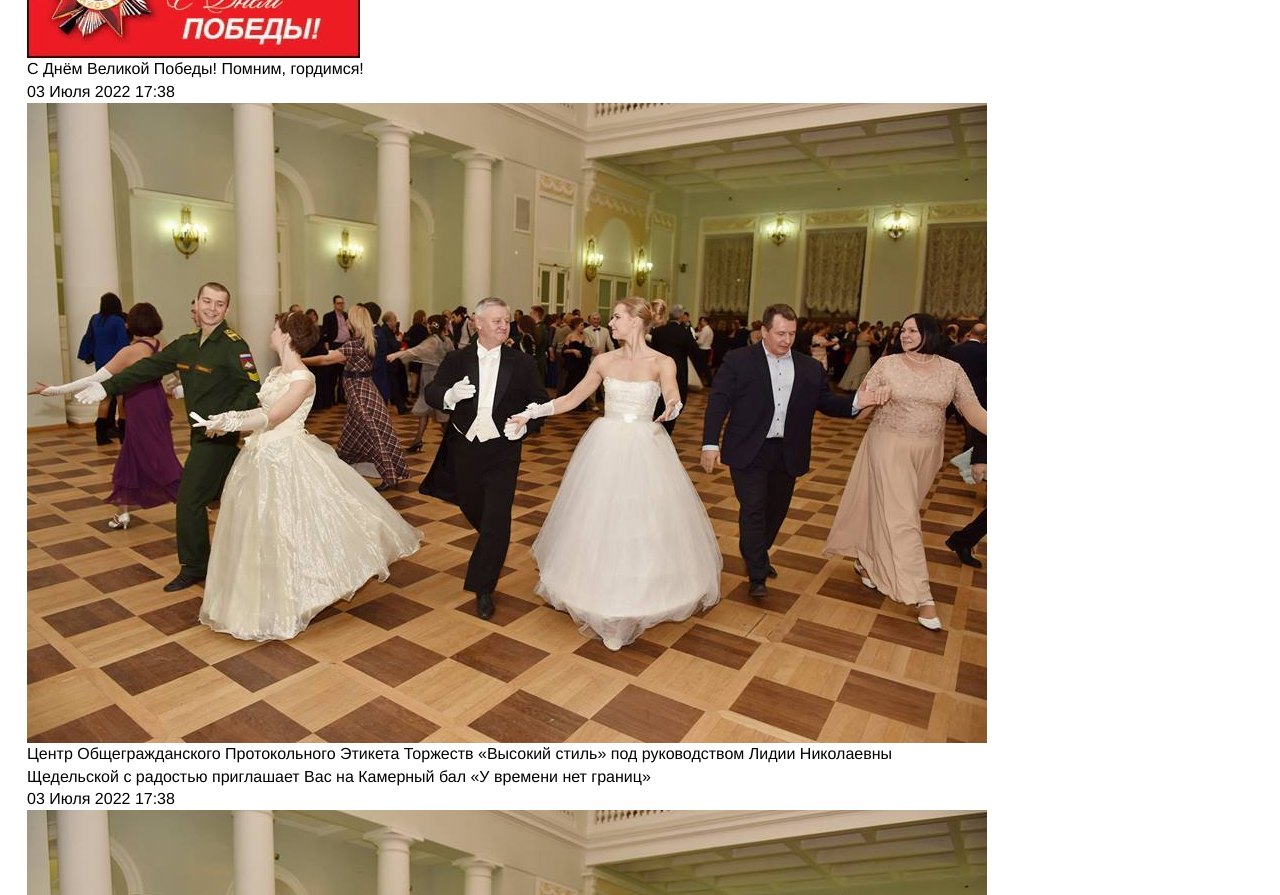
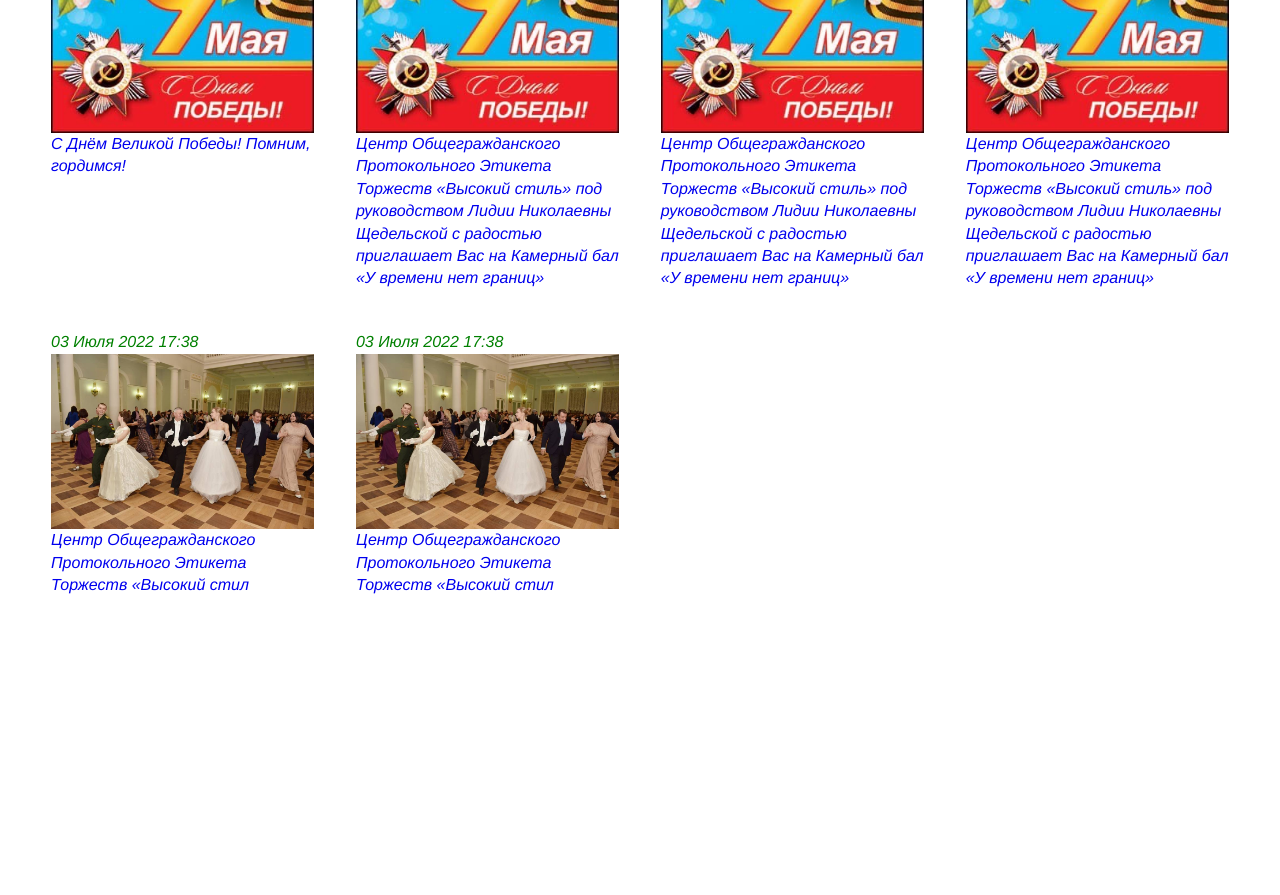
Before and after one commit to el-hombre0/el-hombre0.github.io, a plain HTML site: page index.html in a window 1280 px wide. Shown: the part 1420-2315 px from the top of the page. Drawn offline with Linux system fonts and the light colour scheme.

Commit message:
Added static news panel and ajusted the design

```diff
--- a/CSS/simple-adaptive-slider.css
+++ b/CSS/simple-adaptive-slider.css
@@ -1,14 +1,8 @@
-/**
-  * SimpleAdaptiveSlider by Itchief v2.0.0 (https://github.com/itchief/ui-components/tree/master/simple-adaptive-slider)
-  * Copyright 2020 - 2021 Alexander Maltsev
-  * Licensed under MIT (https://github.com/itchief/ui-components/blob/master/LICENSE)
-  */
-
 /* стили для корневого элемента слайдера */
 .itcss {
   position: relative;
   overflow: hidden;
-    max-width: 600px;
+  max-width: 800px;
   margin: 2em auto;
 }
 
@@ -73,7 +67,7 @@
 }
 
 .itcss__control::before {
-    content: '';
+  content: "";
   display: inline-block;
   width: 20px;
   height: 20px;
--- a/CSS/style.css
+++ b/CSS/style.css
@@ -1,4 +1,14 @@
 @import "null-style.css";
+
+/* Плавная прокрутка всего документа */
+html {
+  scroll-behavior: smooth;
+}
+@media screen and (prefers-reduced-motion: reduce) {
+  html {
+    scroll-behavior: auto;
+  }
+}
 
 body {
   font-family: Arial;
@@ -50,7 +60,7 @@ body {
   color: #fff;
   padding-bottom: 1em;
 }
-.header__phone-number p{
+.header__phone-number p {
   font-size: 1.5em;
 }
 .header__phone-number p a {
@@ -68,7 +78,7 @@ body {
   justify-content: space-between;
   padding: 1.5em;
 }
-.menu__list .menu__item:hover{
+.menu__list .menu__item:hover {
   text-decoration: underline;
 }
 .menu__item {
@@ -165,13 +175,33 @@ span.sim-dot {
 }
 
 /* Новости */
-#news .news-wrapper{
+.news-wrapper {
   display: grid;
-  justify-content: space-between;
   grid-template-columns: 1fr 1fr 1fr 1fr;
+  grid-template-rows: 1fr 1fr;
+  grid-gap: 2vw;
+  margin: 1em;
 }
-#news .news-wrapper .news-plate{
+.news-wrapper > .news-plate {
+  padding: 0.5em;
+  color: green;
+  font-style: italic;
+}
 
+.news-image {
+  object-fit: cover;
+  width: 100%;
+  max-height: 100%;
+}
+
+.news-image:hover {
+  opacity: 0.7;
+}
+.news-text {
+  color: inherit;
+}
+.news-text:hover {
+  text-decoration: underline;
 }
 .main h2 {
   font-size: 24px;
@@ -179,7 +209,6 @@ span.sim-dot {
   text-transform: uppercase;
   color: #495931;
   text-align: center;
-  /* display: inline-block; */
   border-bottom: 3px solid #403e22e9;
 }
 #about {
@@ -202,7 +231,7 @@ span.sim-dot {
 }
 .footer__row {
   display: flex;
-  height: 300px;
+  height: 21em;
   justify-content: space-between;
   color: #ffff;
 }
@@ -211,6 +240,10 @@ span.sim-dot {
   font-size: 1.5em;
 }
 .footer__social {
+  padding-top: 1em;
+}
+.footer__social .social {
+  margin: 1em;
 }
 
 @import url(https://maxcdn.bootstrapcdn.com/font-awesome/4.7.0/css/font-awesome.min.css);
@@ -242,8 +275,16 @@ span.sim-dot {
 .footer__address {
   padding-top: 1em;
 }
+.footer__address p {
+  margin: 0.5em 0;
+  font-size: 20px;
+}
 .footer__contacts {
   padding-top: 1em;
+}
+.footer__contacts p {
+  margin: 0.5em 0;
+  font-size: 20px;
 }
 .footer__contacts p a {
   color: inherit;
--- a/index.html
+++ b/index.html
@@ -163,51 +163,101 @@
             <article id="news">
               <h2>Новости</h2>
               <div class="news-wrapper">
-
                 <div class="news-plate">
                   <div class="pub-date">
                     <p>01 Июля 2022 17:38</p>
                   </div>
-                  <a href="#"><img src="images/news/news1.jpg" alt="" /></a>
+                  <a href="#"
+                    ><img src="images/news/news1.jpg" class="news-image" alt=""
+                  /></a>
                   <div class="news-text">
-                    <p>
-                    С Днём Великой Победы! Помним, гордимся!
-                  </p>
+                    <a href="#"
+                      ><p>С Днём Великой Победы! Помним, гордимся!</p></a
+                    >
+                  </div>
                 </div>
 
                 <div class="news-plate">
                   <div class="pub-date">
                     <p>03 Июля 2022 17:38</p>
                   </div>
-                  <a href="#"><img src="images/news/news2.jpg" alt="" /></a>
+                  <a href="#"
+                    ><img src="images/news/news1.jpg" class="news-image" alt=""
+                  /></a>
                   <div class="news-text">
-                    <p>
-                      Центр Общегражданского Протокольного Этикета Торжеств «Высокий стиль» под руководством Лидии Николаевны Щедельской с радостью приглашает Вас на Камерный бал «У времени нет границ»
-                  </p>
+                    <a href="#"
+                      ><p>
+                        Центр Общегражданского Протокольного Этикета Торжеств
+                        «Высокий стиль» под руководством Лидии Николаевны
+                        Щедельской с радостью приглашает Вас на Камерный бал «У
+                        времени нет границ»
+                      </p></a
+                    >
+                  </div>
                 </div>
 
                 <div class="news-plate">
                   <div class="pub-date">
                     <p>03 Июля 2022 17:38</p>
                   </div>
-                  <a href="#"><img src="images/news/news2.jpg" alt="" /></a>
+                  <img src="images/news/news1.jpg" class="news-image" alt="" />
                   <div class="news-text">
-                    <p>
-                      Центр Общегражданского Протокольного Этикета Торжеств «Высокий стиль» под руководством Лидии Николаевны Щедельской с радостью приглашает Вас на Камерный бал «У времени нет границ»
-                  </p>
+                    <a href="#"
+                      ><p>
+                        Центр Общегражданского Протокольного Этикета Торжеств
+                        «Высокий стиль» под руководством Лидии Николаевны
+                        Щедельской с радостью приглашает Вас на Камерный бал «У
+                        времени нет границ»
+                      </p></a
+                    >
+                  </div>
                 </div>
 
                 <div class="news-plate">
                   <div class="pub-date">
                     <p>03 Июля 2022 17:38</p>
                   </div>
-                  <a href="#"><img src="images/news/news2.jpg" alt="" /></a>
+                  <img src="images/news/news1.jpg" class="news-image" alt="" />
                   <div class="news-text">
-                    <p>
-                      Центр Общегражданского Протокольного Этикета Торжеств «Высокий стиль» под руководством Лидии Николаевны Щедельской с радостью приглашает Вас на Камерный бал «У времени нет границ»
-                  </p>
+                    <a href="#"
+                      ><p>
+                        Центр Общегражданского Протокольного Этикета Торжеств
+                        «Высокий стиль» под руководством Лидии Николаевны
+                        Щедельской с радостью приглашает Вас на Камерный бал «У
+                        времени нет границ»
+                      </p></a
+                    >
+                  </div>
                 </div>
 
+                <div class="news-plate">
+                  <div class="pub-date">
+                    <p>03 Июля 2022 17:38</p>
+                  </div>
+                  <img src="images/news/news2.jpg" class="news-image" alt="" />
+                  <div class="news-text">
+                    <a href="#"
+                      ><p>
+                        Центр Общегражданского Протокольного Этикета Торжеств
+                        «Высокий стил
+                      </p></a
+                    >
+                  </div>
+                </div>
+
+                <div class="news-plate">
+                  <div class="pub-date">
+                    <p>03 Июля 2022 17:38</p>
+                  </div>
+                  <img src="images/news/news2.jpg" class="news-image" alt="" />
+                  <div class="news-text">
+                    <a href="#"
+                      ><p>
+                        Центр Общегражданского Протокольного Этикета Торжеств
+                        «Высокий стил
+                      </p></a
+                    >
+                  </div>
                 </div>
               </div>
             </article>
--- a/js/simple-adaptive-slider.js
+++ b/js/simple-adaptive-slider.js
@@ -1,9 +1,3 @@
-/**
- * SimpleAdaptiveSlider by itchief v2.0.1 (https://github.com/itchief/ui-components/tree/master/simple-adaptive-slider)
- * Copyright 2020 - 2022 Alexander Maltsev
- * Licensed under MIT (https://github.com/itchief/ui-components/blob/master/LICENSE)
- */
-
  class ItcSimpleSlider {
     // базовые классы и селекторы
     static PREFIX = 'itcss';
```
Also changed, not shown: images/depositphotos_60683261-stock-illustration-couple-dancing-waltz.jpg (deleted), images/logo.jpg (deleted). Lines whose indentation alone changed are shown as unchanged.
